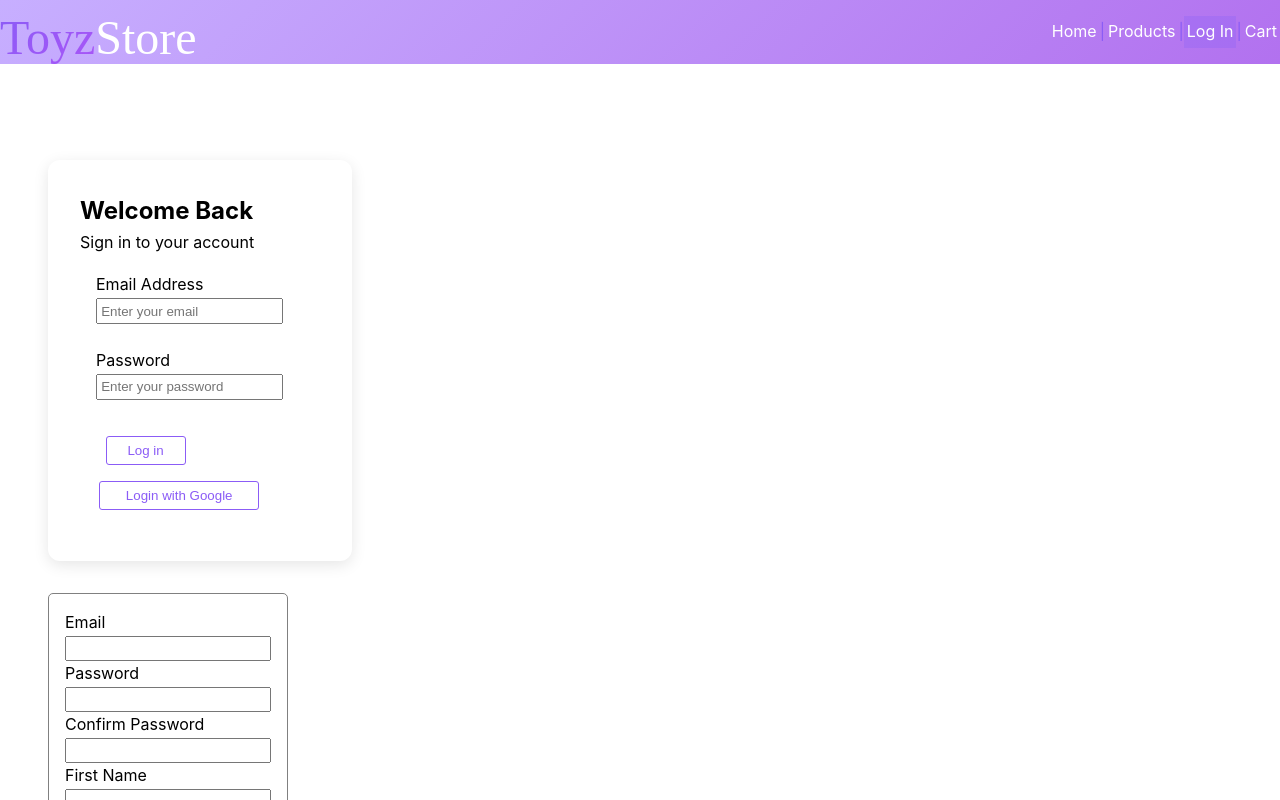
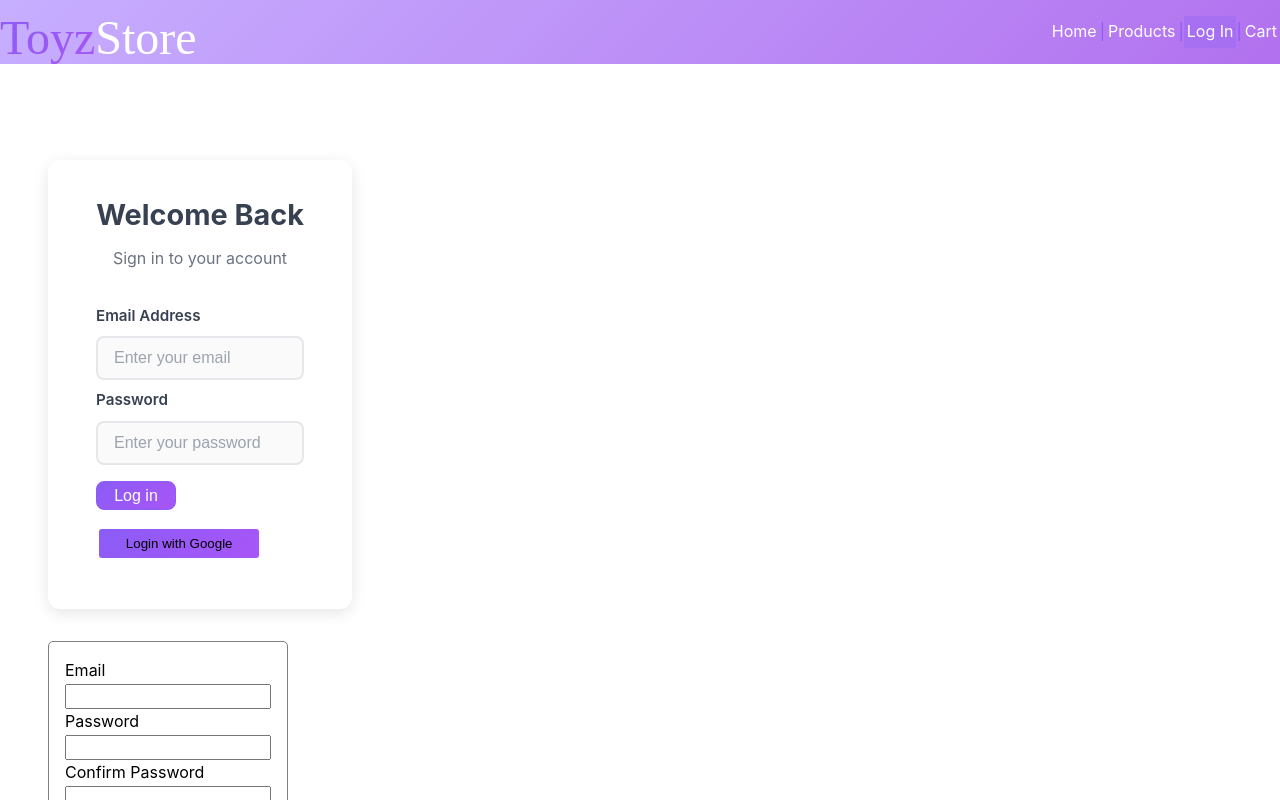
Before and after one commit to eturgeneva/store-frontend, a Vue app: page /profile in a window 1280 px wide. Shown: the top 800 px of the page. Built offline with nearby package versions, Linux system fonts and the light colour scheme; no server answers; a web font is replaced by a local one.

Commit message:
wip UserLogin form styling

```diff
--- a/src/components/UserLogin.vue
+++ b/src/components/UserLogin.vue
@@ -73,7 +73,7 @@ async function loginUserGoogle() {
 
             <div class="formActions">
                 <button @click="loginUser" type="button" class="loginButton">Log in</button>
-                <button @click="loginUserGoogle" type="button" class="loginButton oauthButton">Login with Google</button>
+                <button @click="loginUserGoogle" type="button" class="googleButton oauthButton">Login with Google</button>
             </div>
         </form>
 
@@ -119,10 +119,91 @@ async function loginUserGoogle() {
     /* background: white; */
 }
 
+.loginCard:hover {
+    transform: translateY(-2px);
+    box-shadow: 0 8px 25px rgba(0, 0, 0, 0.15);
+}
+
+.cardHeader {
+    text-align: center;
+    margin-bottom: 0.5rem;
+}
+
+.cardHeader h2 {
+    font-size: 1.8rem;
+    font-weight: 700;
+    color: #374151;
+    margin-bottom: 0.5rem;
+}
+
+.cardHeader p {
+    color: #6b7280;
+    font-size: 1rem;
+}
+
 .loginForm {
     display: flex;
     flex-direction: column;
-    gap: 1.5rem;
+    /* gap: 1.5rem; */
+}
+
+.loginForm div {
+    display: flex;
+    flex-direction: column;
+}
+
+.formLabel {
+    font-size: 0.95rem;
+    font-weight: 600;
+    color: #374151;
+    margin: 0.5rem 0;
+}
+
+.formInput {
+    padding: 0.7rem 1rem;
+    border: 2px solid #e5e7eb;
+    border-radius: 8px;
+    font-size: 1rem;
+    transition: all 0.3s ease;
+    background: #fafafa;
+}
+
+.formInput:focus {
+    outline: none;
+    border-color: #8b5cf6;
+    background: white;
+    box-shadow: 0 0 0 3px rgba(139, 92, 246, 0.1);
+}
+
+.formInput::placeholder {
+    color: #9ca3af;
+}
+
+/* Buttons */
+.formActions {
+    display: flex;
+    flex-direction: column;
+}
+
+.loginButton {
+    background: linear-gradient(135deg, #8b5cf6 0%, #a855f7 100%);
+    border-radius: 8px;
+    margin: 1rem 0;
+    color: white;
+    font-size: 1rem;
+    font-weight: 500;
+    transition: all 0.3s ease;
+}
+
+.loginButton:hover:not(:disabled) {
+    transform: translateY(-1px);
+    box-shadow: 0 3px 10px rgba(139, 92, 246, 0.4);
+}
+
+.loginButton:disabled {
+    opacity: 0.7;
+    cursor: not-allowed;
+    transform: none;
 }
 
 </style>
```
